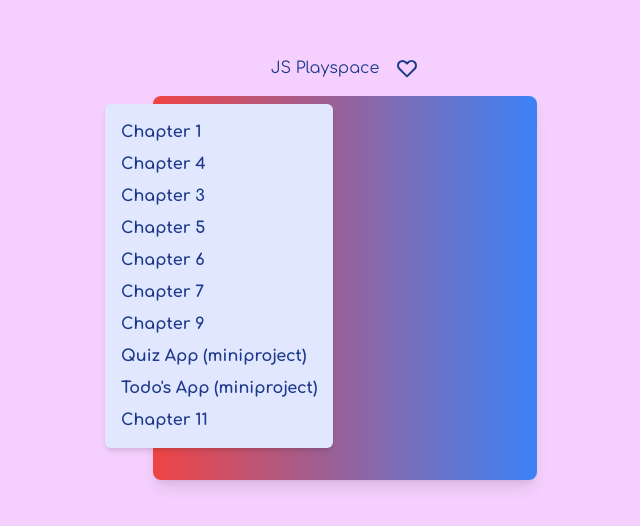
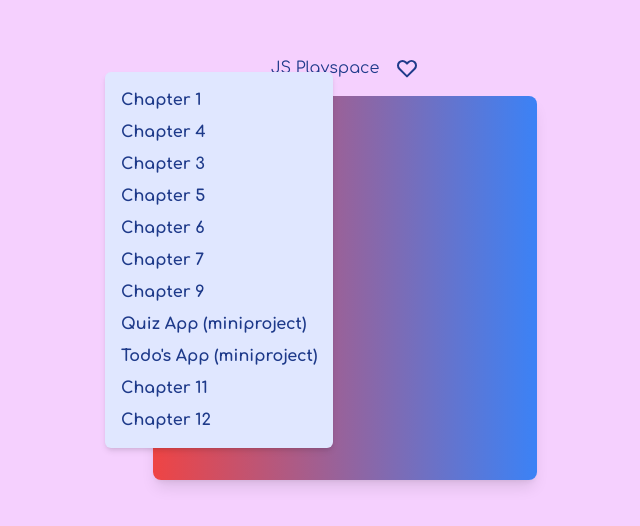
Before and after one commit to Eonizer/js_crs, a plain HTML site: page index.html in a window 1280 px wide. Shown: the part 140-666 px from the top of the page, without its empty margins (295-935 px from the left). Drawn offline with Linux system fonts and the light colour scheme.

Commit message:
added ch12 to index

```diff
--- a/index.html
+++ b/index.html
@@ -32,6 +32,7 @@
                         <li><a class="hover:text-red-300" href="quiz_app/index.html"><h2>Quiz App (miniproject)</h2></a></li>
                         <li><a class="hover:text-red-300" href="todos_app/index.html"><h2>Todo's App (miniproject)</h2></a></li>
                         <li><a class="hover:text-red-300" href="chapter_11/index.html"><h2>Chapter 11</h2></a></li>
+                        <li><a class="hover:text-red-300" href="chapter_12/index.html"><h2>Chapter 12</h2></a></li>
                     </ul>
                 </div>
             </div>
```
